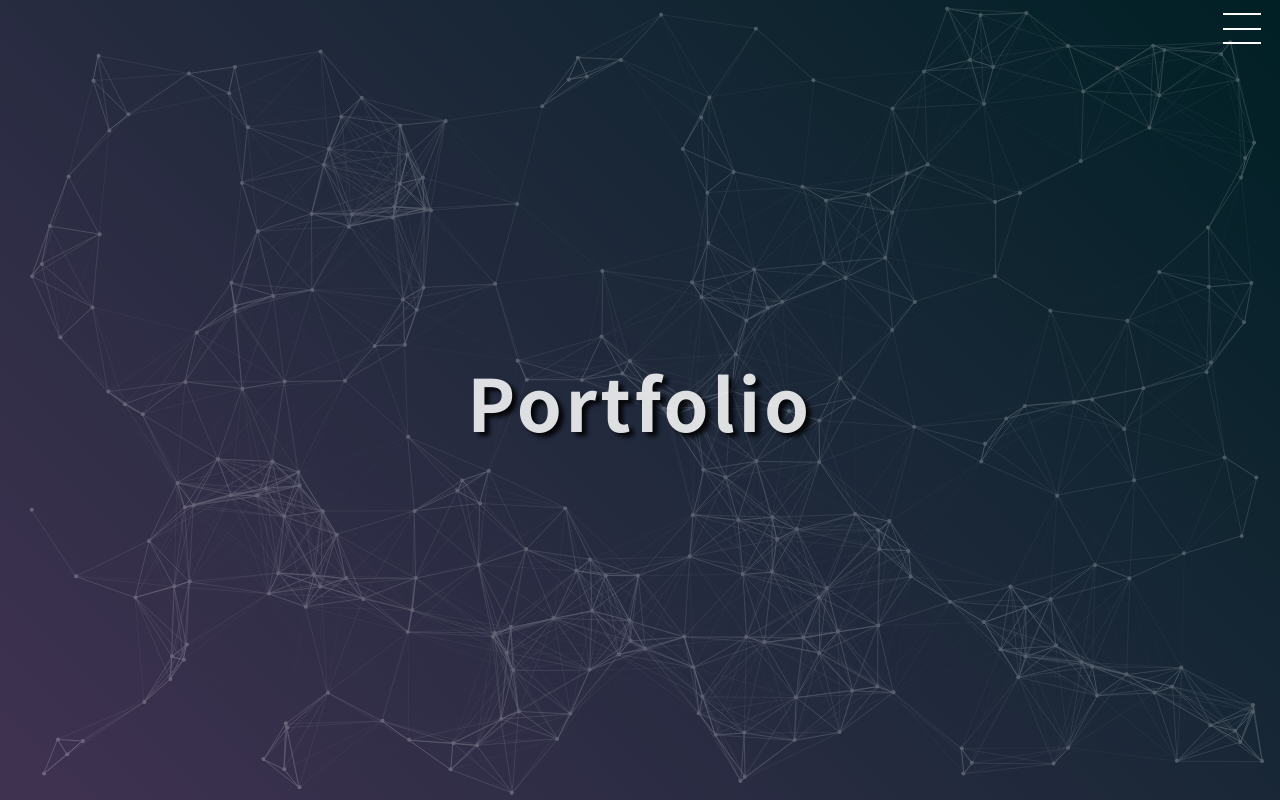
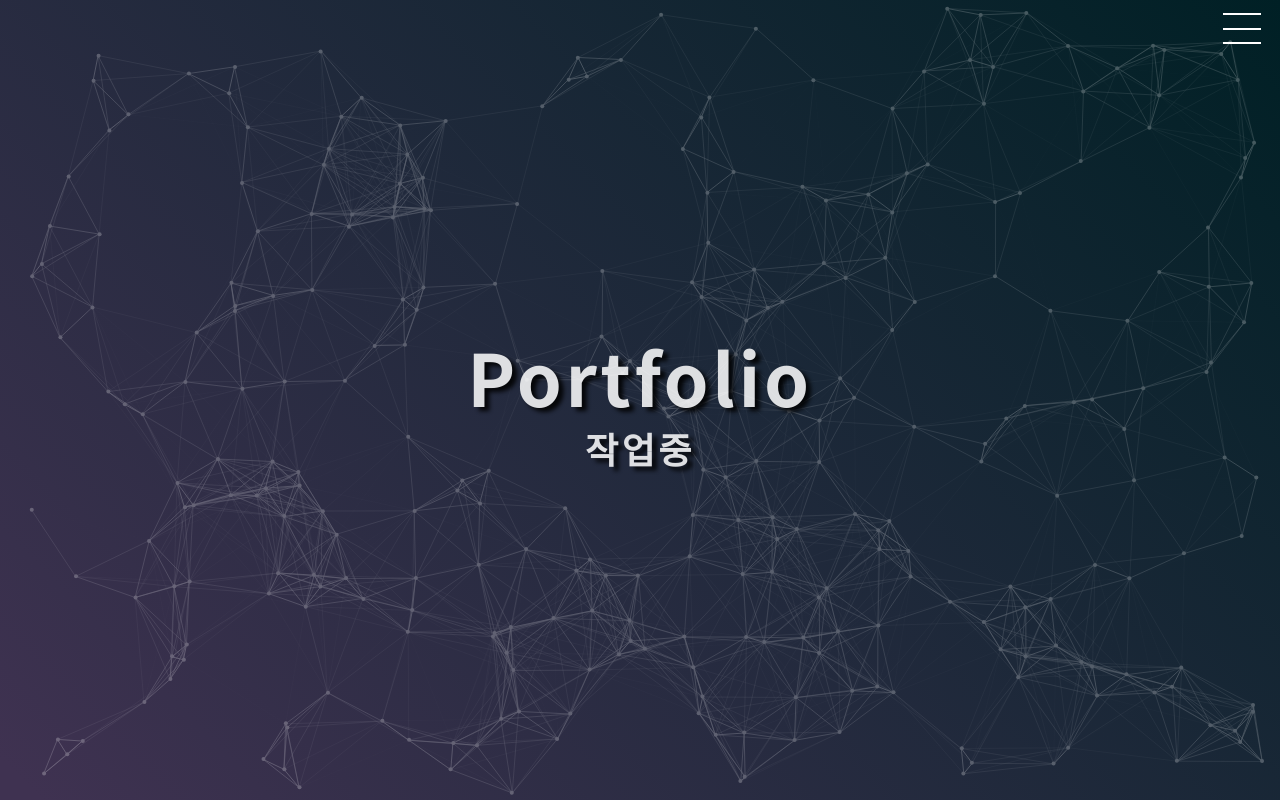
Before and after one commit to ruados12/ruados12.github.io, a plain HTML site: page index.html in a window 1280 px wide. Drawn offline with nearby package versions, Linux system fonts and the light colour scheme; some packages are replaced by stand-ins of ours; animation ran at ten frames a second; a script that the page names is missing; a web font is replaced by a local one.

Commit message:
문구 수정

```diff
--- a/index.html
+++ b/index.html
@@ -72,7 +72,7 @@
         <div class="cvs_wrap">
             <canvas id="cvs"></canvas>
             <div class="tit_wrap">
-                <h1 class="main_tit">Portfolio</h1>
+                <h1 class="main_tit">Portfolio<span class="subs">작업중</span></h1>
             </div>
         </div>
         <div class="sub_wrap">
--- a/resource/js/layout.js
+++ b/resource/js/layout.js
@@ -43,7 +43,7 @@ class Bubble {
             w: this.w,
             h: this.h,
             y: this.h,
-            speed: 0.5,
+            speed: 0.25,
             totalTime: 250,
             duration: 250,
             time: 0,
--- a/resource/js/main.js
+++ b/resource/js/main.js
@@ -2,10 +2,10 @@ var cvs = document.getElementById("cvs");
 var ctx = cvs.getContext("2d");
 var w = window.innerWidth;
 var h = window.innerHeight;
-var dpr = window.devicePixelRatio;
-cvs.width = w * dpr;
-cvs.height = h * dpr;
-ctx.scale(dpr, dpr);
+// var dpr = window.devicePixelRatio;
+cvs.width = w;
+cvs.height = h;
+// ctx.scale(dpr, dpr);
 ctx.clearRect(0, 0, w, h);
 // ctx.fillStyle = '#efefef';
 ctx.fillRect(0, 0, w, h);
--- a/resource/js/sub.js
+++ b/resource/js/sub.js
@@ -303,6 +303,10 @@ class ScaleWorks {
             }
             return acc;
         }, []);
+        for(let el of uniqueArr) {
+            const img = new Image();
+            img.src = el.src;
+        }
 
         this.works = Array.from(this.wrap.querySelectorAll('.work_item'));
     }
@@ -360,6 +364,7 @@ class ScaleWorks {
     }
     setScaleImg(img) {
         const info = this.getScaleImg(img);
+        this.ctx.clearRect(0, 0, wid, hei);
         this.ctx.drawImage(img, info.left, info.top, info.w, info.h);
     }
     getScalePath(el) {
--- a/resource/scss/main.scss
+++ b/resource/scss/main.scss
@@ -12,6 +12,7 @@
     // background: linear-gradient(to bottom, #000000 0%, #131d35 100%);
     background-color: #222;
     background: linear-gradient(45deg, #3f3251 2%, #002025 100%);
+    overflow: hidden;
     #cvs {
         display: block;
         opacity: 0.25;
@@ -29,6 +30,12 @@
     opacity: .85;
     text-shadow: 5px 4px 4px #000;
     letter-spacing: .05em;
+    text-align: center;
+    line-height: 1.35;
+}
+.subs {
+    display: block;
+    font-size: .5em;
 }
 
 .sub_wrap {
```
Also changed, not shown: resource/css/main.css, 1 other file.
